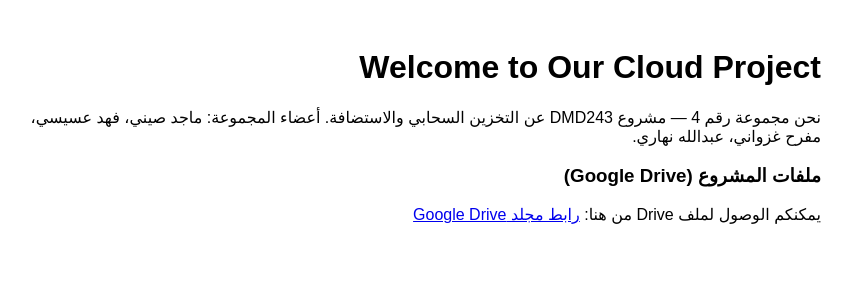
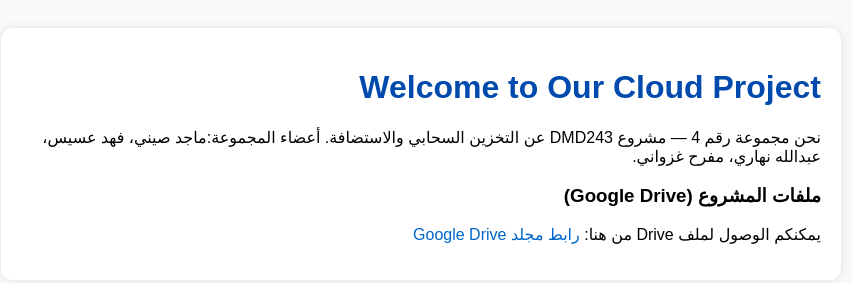
Before and after one commit to Group4-DMD243/GroupProject, a plain HTML site: page index.html in a window 1280 px wide. Shown: the whole page, without its empty margins (219-1071 px from the left). Drawn offline with Linux system fonts and the light colour scheme.

Commit message:
Update index.html

```diff
--- a/index.html
+++ b/index.html
@@ -5,18 +5,21 @@
     <meta name="viewport" content="width=device-width,initial-scale=1" />
     <title>Welcome to Our Cloud Project</title>
     <style>
-      body { font-family: Arial, sans-serif; direction: rtl; padding: 20px; }
-      .container { max-width: 800px; margin: auto; }
-      img { max-width: 100%; height: auto; }
+      body { font-family: Arial, sans-serif; direction: rtl; padding: 20px; background-color: #f9f9f9; }
+      .container { max-width: 800px; margin: auto; background: white; padding: 20px; border-radius: 12px; box-shadow: 0 0 10px rgba(0,0,0,0.1); }
+      h1 { color: #004aad; }
+      a { color: #0066cc; text-decoration: none; }
+      a:hover { text-decoration: underline; }
     </style>
   </head>
   <body>
     <div class="container">
       <h1>Welcome to Our Cloud Project</h1>
-      <p>نحن مجموعة رقم 4 — مشروع DMD243 عن التخزين السحابي والاستضافة. أعضاء المجموعة: ماجد صيني، فهد عسيسي، مفرح غزواني، عبدالله نهاري.</p>
+      <p>نحن مجموعة رقم 4 — مشروع DMD243 عن التخزين السحابي والاستضافة. أعضاء المجموعة:ماجد صيني، فهد عسيس، عبدالله نهاري، مفرح غزواني.</p>
       <h3>ملفات المشروع (Google Drive)</h3>
-      <p>يمكنكم الوصول لملف Drive من هنا: <a href="https://drive.google.com/drive/folders/1D2i_RbpJlAfENjs-llncZyEC7tPj0nj3?usp=drive_link" target="_blank">رابط مجلد Google Drive</a></p>
-       </p>
+      <p>يمكنكم الوصول لملف Drive من هنا:
+        <a href="https://drive.google.com/drive/folders/1D2i_RbpJlAfENjs-llncZyEC7tPj0nj3?usp=drive_link" target="_blank">رابط مجلد Google Drive</a>
+      </p>
     </div>
   </body>
 </html>
```
